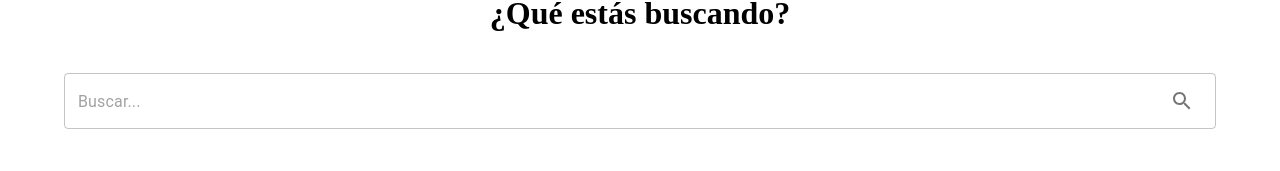
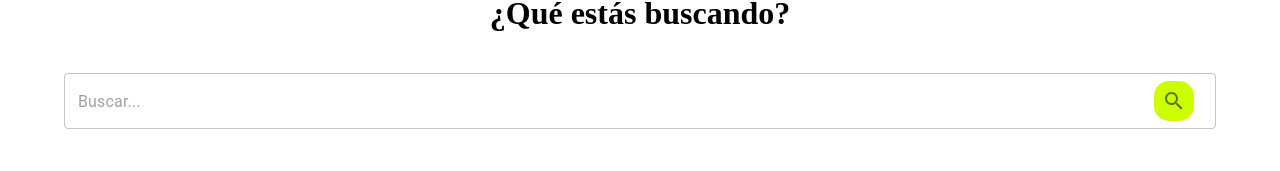
Before and after one commit to VictorGlez94/PadelPlanet, a React (Vite) app in the folder frontend/: page / in a window 1280 px wide. Shown: the part 147-318 px from the top of the page. Built offline with nearby package versions, Linux system fonts and the light colour scheme.

Commit message:
SearchBar update

```diff
--- a/frontend/src/components/SearchBar.jsx
+++ b/frontend/src/components/SearchBar.jsx
@@ -16,7 +16,7 @@ const SearchBar = ({ onSearchChange }) => {
         endAdornment: (
           <InputAdornment position="end">
             <IconButton>
-              <SearchIcon />
+              <SearchIcon sx={{backgroundColor: "#CCFF00", padding: '8px', borderRadius: '15px'}}/>
             </IconButton>
           </InputAdornment>
         ),
```
